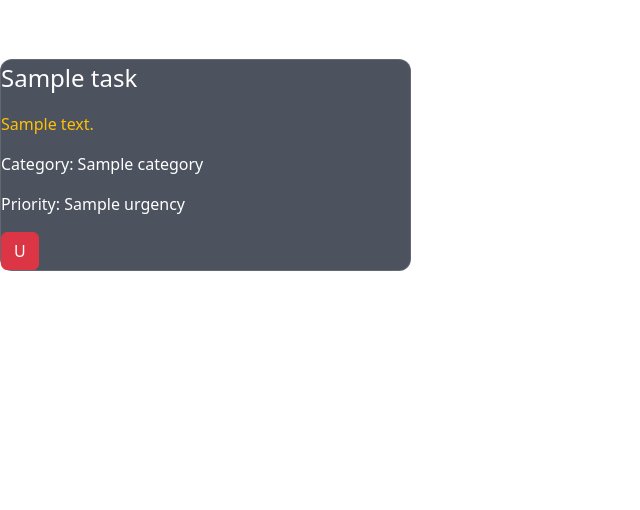
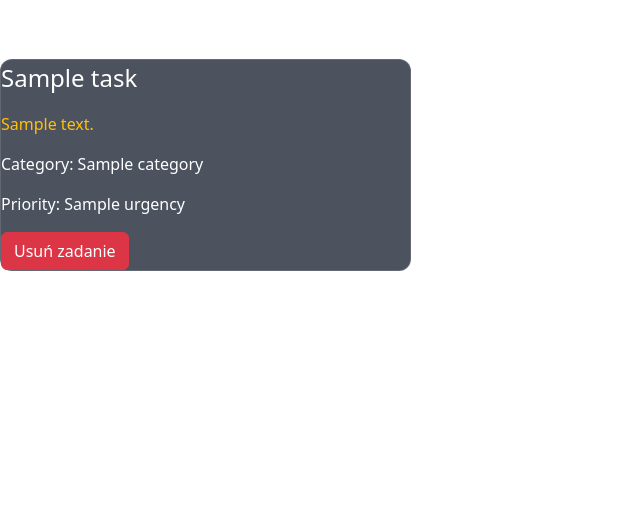
Before and after one commit to PabloGroniu/weather-tasks, a Flask app: page /tasks in a window 1280 px wide. Shown: the part 101-611 px from the top of that part, without its empty margins (0-640 px from the left). Run offline with Flask 3, Linux system fonts and the light colour scheme; a database or web service that is not in the repository returns one stand-in record (Sample ...); the page is wider than the window, and the part outside it is not shown.

Commit message:
bugfix v1

```diff
--- a/templates/tasks.html
+++ b/templates/tasks.html
@@ -15,7 +15,7 @@
                     <p>Priority: {{task["urgency"]}}</p>
 
                     <button type="button" class="btn btn-danger" data-toggle="modal" data-bs-target="#id{{task['_id']}}">
-                        U
+                        Usuń zadanie
                       </button>
 
 
```
